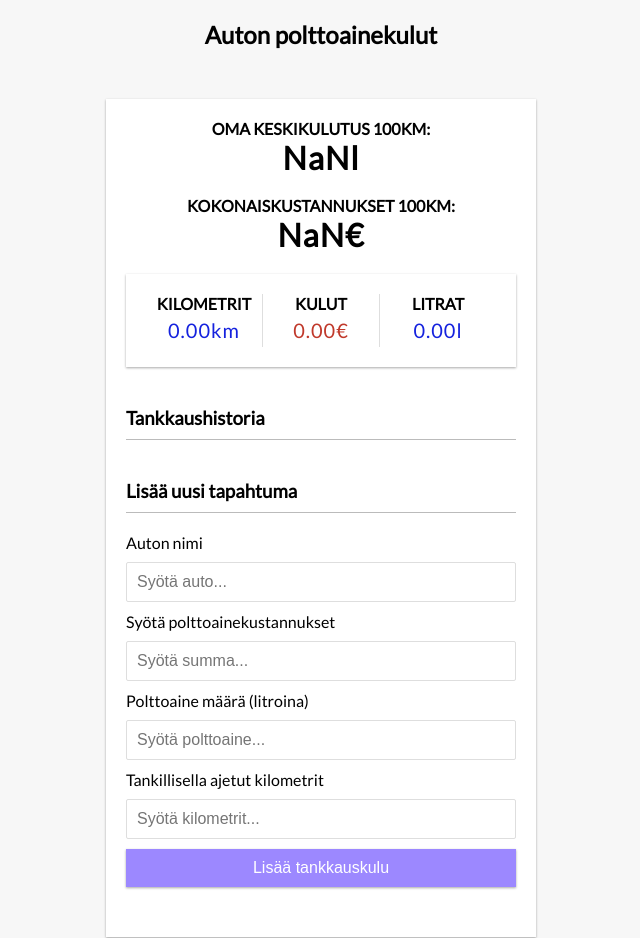
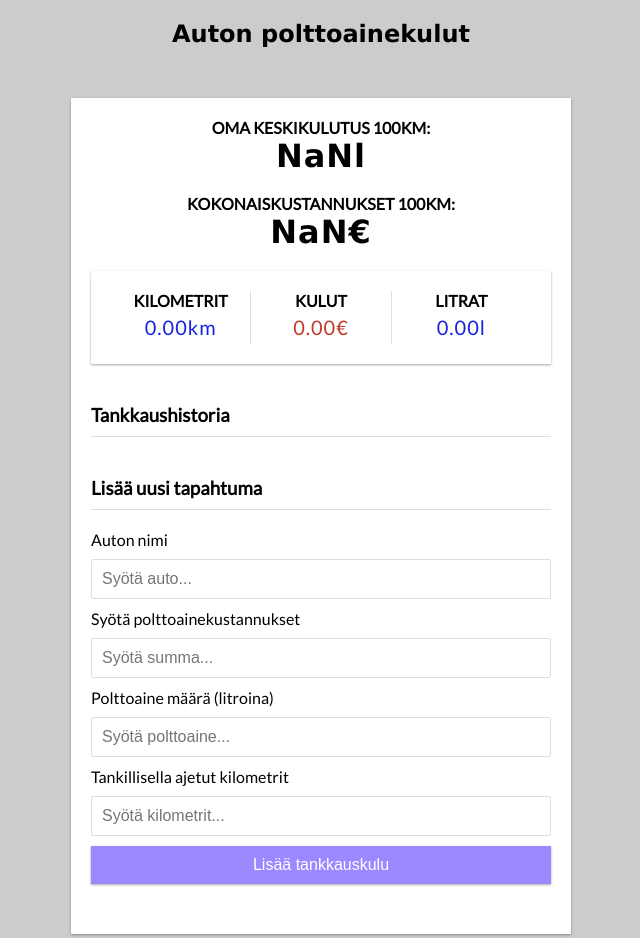
Before and after one commit to jennypol/Selainohjelmoinnin_harjoitusty-, a plain HTML site: page index.html in a window 1280 px wide. Shown: the top 938 px of the page, without its empty margins (319-959 px from the left). Drawn offline with Linux system fonts and the light colour scheme.

Commit message:
muokattu css

```diff
--- a/App.css
+++ b/App.css
@@ -7,9 +7,13 @@
 * {
   box-sizing: border-box;
 }
+h2{
+  font-family: Verdana, Geneva, Tahoma, sans-serif;
+
+}
 
 body {
-  background-color: #f7f7f7;
+  background-color: #cdcccc;
   display: flex;
   flex-direction: column;
   align-items: center;
@@ -21,16 +25,17 @@ body {
 
 .container {
   margin: 30px auto;
-  width: 430px;
-
+  width: 500px;
   background-color: #fff;
   box-shadow: var(--box-shadow);
   padding: 20px;
+
 
 }
 .container>h1{
   text-align: center;
   text-decoration:none;
+  font-family: Verdana, Geneva, Tahoma, sans-serif;
 }
 .container>h4{
   text-align: center;
@@ -43,7 +48,7 @@ h1 {
 }
 
 h3 {
-  border-bottom: 1px solid #bbb;
+  border-bottom: 1px solid rgb(225, 222, 222);
   padding-bottom: 10px;
   margin: 40px 0 10px;
 }
```
